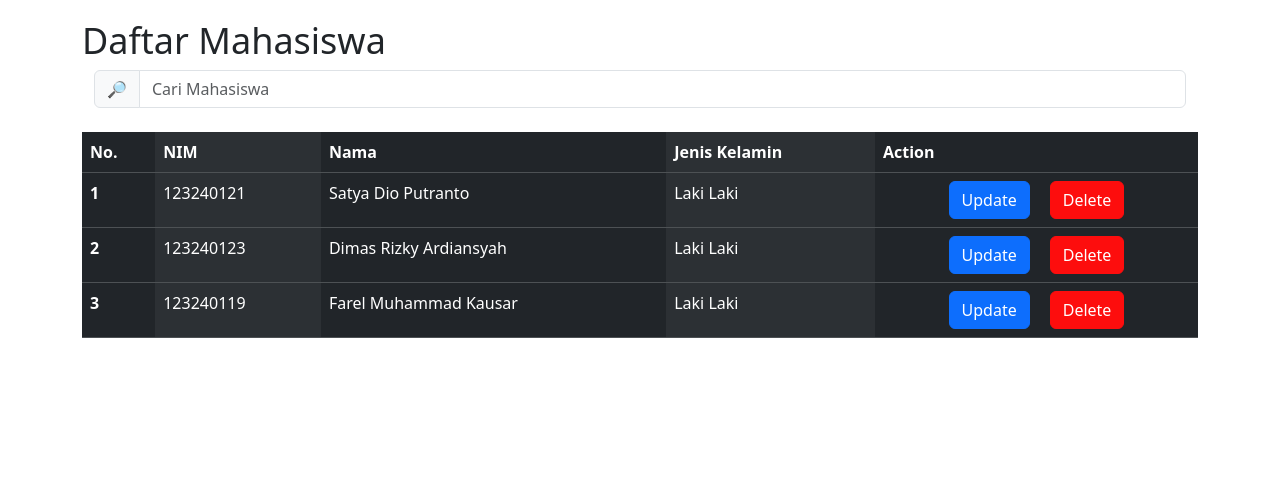
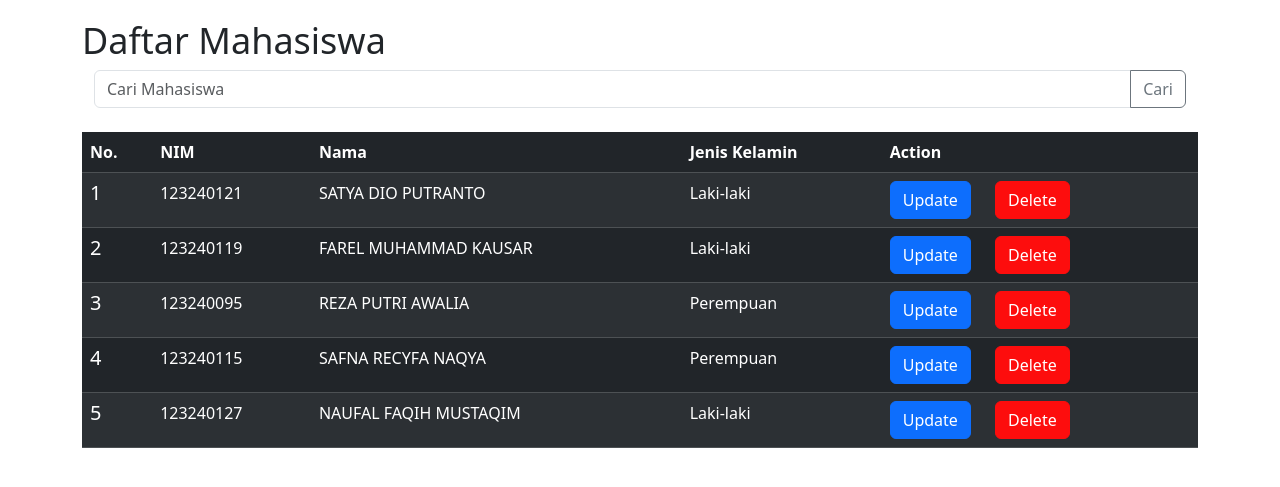
Before and after one commit to Diooo00/tugas1, a PHP site: page / in a window 1280 px wide. Shown: the part 61-548 px from the top of the page. Run offline with PHP 8.4, Linux system fonts and the light colour scheme; data comes from the database, SQL or seed files in the repository; both versions use the stored data as it was after the commit; data that the repository does not hold is empty.

Commit message:
DONEEEEE

```diff
--- a/index.php
+++ b/index.php
@@ -1,3 +1,18 @@
+<?php
+require(__DIR__ . "/koneksi.php");
+
+$keyword = $_GET['keyword'] ?? '';
+if ($keyword !== '') {
+    $stmt = $connection->prepare("SELECT * FROM mahasiswa WHERE nama LIKE ?");
+    $cari = "%{$keyword}%";
+    $stmt->bind_param("s", $cari);
+    $stmt->execute();
+    $hasil = $stmt->get_result();
+} else {
+    $hasil = $connection->query("SELECT * FROM mahasiswa");
+}
+?>
+
 <!doctype html>
 <html lang="en">
   <head>
@@ -23,8 +38,8 @@
             </button>
             <div class="collapse navbar-collapse" id="navbarNavAltMarkup">
             <div class="navbar-nav">
-                <a href="index.html" class="nav-link active" aria-current="page" href="#">Home</a>
-                <a href="tambahmahasiswa.html" class="nav-link" href="#">Tambah Mahasiswa</a>
+                <a href="index.php" class="nav-link active" aria-current="page" href="#">Home</a>
+                <a href="tambahmahasiswa.php" class="nav-link" href="#">Tambah Mahasiswa</a>
             </div>
             </div>
         </div>
@@ -37,8 +52,8 @@
         <div class="container-md">
             <form class="container-fluid">
                 <div class="input-group">
-                <span class="input-group-text" id="basic-addon1">🔎</span>
-                <input type="text" class="form-control" placeholder="Cari Mahasiswa" aria-label="Cari Mahasiswa" aria-describedby="basic-addon1"/>
+                    <input type="text" class="form-control" placeholder="Cari Mahasiswa" name="keyword" aria-label="Cari Mahasiswa" value="<?= htmlspecialchars($keyword) ?>"/>
+                    <button class="btn btn-outline-secondary" type="submit">Cari</button>
                 </div>
             </form>
         </div>
@@ -46,7 +61,7 @@
         <br>
 
         <div class="container-md">
-            <table class="table table-dark table-striped-columns">
+            <table class="table table-dark table-striped">
                 <thead>
                     <tr>
                     <th scope="col">No.</th>
@@ -57,62 +72,50 @@
                     </tr>
                 </thead>
                 <tbody>
-                    <tr>
-                    <th scope="row">1</th>
-                    <td>123240121</td>
-                    <td>Satya Dio Putranto</td>
-                    <td>Laki Laki</td>
-                    <td><div class="d-md-flex justify-content-md-center">
-                        <button class="btn btn-primary1" type="button">Update</button>
-                        <button class="btn btn-primary2" type="button" data-bs-toggle="modal" data-bs-target="#hapus">Delete</button>
-                        </div>
-                    </td>
-                    </tr>
-                    <tr>
-                    <th scope="row">2</th>
-                    <td>123240123</td>
-                    <td>Dimas Rizky Ardiansyah</td>
-                    <td>Laki Laki</td>
-                    <td><div class="d-md-flex justify-content-md-center">
-                        <button class="btn btn-primary1" type="button">Update</button>
-                        <button class="btn btn-primary2" type="button" data-bs-toggle="modal" data-bs-target="#hapus">Delete</button>
-                        </div>
-                    </td>
-                    </tr>
-                    <tr>
-                    <th scope="row">3</th>
-                    <td>123240119</td>
-                    <td>Farel Muhammad Kausar</td>
-                    <td>Laki Laki</td>
-                    <td><div class="d-md-flex justify-content-md-center">
-                        <button class="btn btn-primary1" type="button">Update</button>
-                        <button class="btn btn-primary2" type="button" data-bs-toggle="modal" data-bs-target="#hapus">Delete</button>
-                        </div>
-                    </td>
-                    </tr>
+                    <?php
+                    if ($hasil && $hasil->num_rows > 0) {
+                        $no = 1;
+                        while ($row = $hasil->fetch_assoc()) {
+                            ?>
+                            <tr>
+                                <td><h5><?= $no ?></h5></td>
+                                <td><?= htmlspecialchars($row['nim']) ?></td>
+                                <td><?= htmlspecialchars($row['nama']) ?></td>
+                                <td><?= htmlspecialchars($row['jenis_kelamin']) ?></td>
+                                <td>
+                                    <a href="update.php?id=<?= $row['id'] ?>" class="btn btn-primary1">Update</a>
+                                    <button class="btn btn-primary2" type="button" data-bs-toggle="modal" data-bs-target="#hapus<?= $row['id'] ?>">Delete</button>
+                                </td>
+                            </tr>
+
+                            <div class="modal fade" id="hapus<?= $row['id'] ?>" tabindex="-1" aria-labelledby="hapuslabel<?= $row['id'] ?>" aria-hidden="true">
+                                <div class="modal-dialog">
+                                    <div class="modal-content">
+                                    <div class="modal-header">
+                                        <h1 class="modal-title fs-5" id="hapuslabel<?= $row['id'] ?>">Hapus Data</h1>
+                                        <button type="button" class="btn-close" data-bs-dismiss="modal" aria-label="Close"></button>
+                                    </div>
+
+                                    <div class="modal-body">
+                                        Apakah anda yakin menghapus mahasiswa dengan nama <strong><?= htmlspecialchars($row['nama']) ?></strong>?
+                                    </div>
+                                            <div class="modal-footer">
+                                            <button type="button" class="btn btn-secondary" data-bs-dismiss="modal">Batal</button>
+                                            <a href="delete.php?id=<?= $row['id'] ?>" class="btn btn-primary2">Hapus</a>
+                                        </div>
+                                    </div>
+                                </div>
+                            </div>
+                            <?php
+                            $no++;
+                        }
+                    } else {
+                        echo "<tr><td colspan='5' class='text-center'>Tidak ada data.</td></tr>";
+                    }
+                    ?>
                 </tbody>
             </table>
         </div>
 
-        <div class="modal fade" id="hapus" tabindex="-1" aria-labelledby="exampleModalLabel" aria-hidden="true">
-            <div class="modal-dialog">
-                <div class="modal-content">
-                <div class="modal-header">
-                    <h1 class="modal-title fs-5" id="exampleModalLabel">Modal title</h1>
-                    <button type="button" class="btn-close" data-bs-dismiss="modal" aria-label="Close"></button>
-                </div>
-                <div class="modal-body">
-                    Apakah anda yakin menghapus mahasiswa?
-                </div>
-                <div class="modal-footer">
-                    <button type="button" class="btn btn-secondary" data-bs-dismiss="modal">Batal</button>
-                    <button type="button" class="btn btn-primary2" data-bs-dismiss="modal">Hapus</button>
-                </div>
-                </div>
-            </div>
-        </div>
-
   </body>
 </html>
-
-<?php echo $_POST["username"]; ?>
--- a/tambahmahasiswa.php
+++ b/tambahmahasiswa.php
@@ -75,7 +75,7 @@ if ($_SERVER["REQUEST_METHOD"] == "POST") {
                     <input type="radio" id="perempuan" name="jenis_kelamin" value="Perempuan" required> Perempuan
                 </div>
 
-                <button type="submit" class="btn btn-primary">Simpan</button>
+                <button type="submit" class="btn btn-primary">submit</button>
                 </form>
         </div>
 
```
Also changed, not shown: form.php (deleted, +0 -21 lines), mahasiswa.sql (added, +72 -0 lines), update.php (+95 -10 lines).
